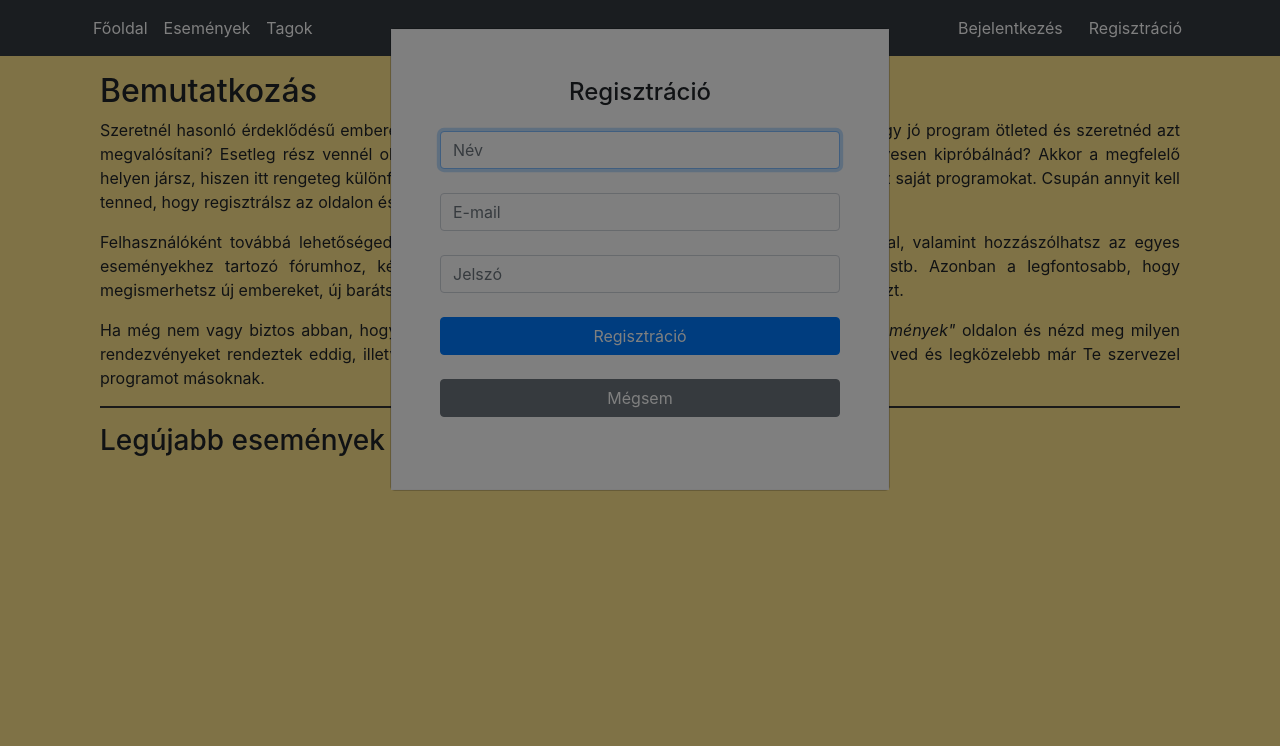
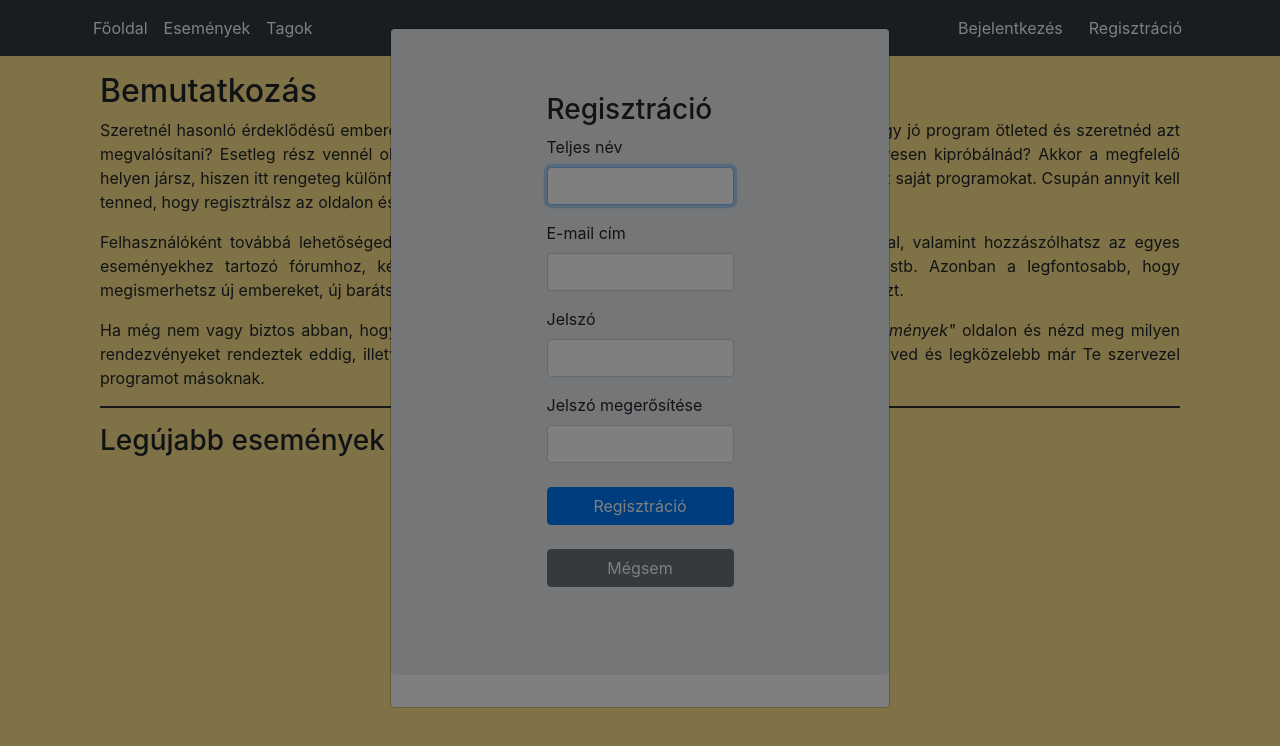
Before and after one commit to gepesz/FrontEnd, an Angular app in the folder eventorganizer/: page /home in a window 1280 px wide. Both pictures are taken after a click on the button "Regisztráció". Shown: the top 746 px of the page. Built offline with nearby package versions, Linux system fonts and the light colour scheme.

Commit message:
registration form validations are working

```diff
--- a/eventorganizer/src/app/app.module.ts
+++ b/eventorganizer/src/app/app.module.ts
@@ -15,6 +15,7 @@ import { ProfileComponent } from './components/profile/profile.component';
 import { NgbModule } from '@ng-bootstrap/ng-bootstrap';
 import { LogInModalComponent } from './components/log-in-modal/log-in-modal.component';
 import { RegistrationModalComponent } from './components/registration-modal/registration-modal.component';
+import { ReactiveFormsModule } from '@angular/forms';
 
 
 @NgModule({
@@ -36,6 +37,7 @@ import { RegistrationModalComponent } from './components/registration-modal/regi
     AppRoutingModule,
     HttpClientModule,
     NgbModule,
+    ReactiveFormsModule
   ],
   entryComponents: [
     LogInModalComponent,
--- /dev/null
+++ b/eventorganizer/src/app/components/_password-validator/must-match.validator.ts
@@ -0,0 +1,18 @@
+import { FormGroup } from '@angular/forms';
+
+export function MustMatch(controlName: string, matchingControlName: string) {
+    return (formGroup: FormGroup) => {
+        const control = formGroup.controls[controlName];
+        const matchingControl = formGroup.controls[matchingControlName];
+
+        if (matchingControl.errors && !matchingControl.errors.mustMatch) {
+            return;
+        }
+
+        if (control.value !== matchingControl.value) {
+            matchingControl.setErrors({ mustMatch: true });
+        } else {
+            matchingControl.setErrors(null);
+        }
+    }
+}
--- a/eventorganizer/src/app/components/log-in-modal/log-in-modal.component.html
+++ b/eventorganizer/src/app/components/log-in-modal/log-in-modal.component.html
@@ -1,4 +1,4 @@
-<form class="text-center border border-light p-5">
+<div class="text-center border border-light p-5">
     <p class="h4 mb-4">Bejelentkezés</p>
     <input type="email" id="email" class="form-control mb-4" placeholder="E-mail">
     <input type="password" id="password" class="form-control mb-4" placeholder="Jelszó">
@@ -9,4 +9,4 @@
     </div>
     <button class="btn btn-primary btn-block my-4" type="submit" routerLink="/user-profile" (click)="close()">Belépés</button>
     <button class="btn btn-secondary btn-block my-4" (click)="close()">Mégsem</button>
-</form>
+</div>
--- a/eventorganizer/src/app/components/registration-modal/registration-modal.component.html
+++ b/eventorganizer/src/app/components/registration-modal/registration-modal.component.html
@@ -1,14 +1,51 @@
-<form class="text-center border border-light p-5">
-    <p class="h4 mb-4">Regisztráció</p>
-    <div class="form-group mb-4">
-        <input type="text" id="userName" class="form-control" placeholder="Név">
+<div class="jumbotron">
+    <div class="container">
+        <div class="row">
+            <div class="col-md-6 offset-md-3">
+                <h3>Regisztráció</h3>
+                <form [formGroup]="registerForm" (ngSubmit)="onSubmit()">
+                    <div class="form-group">
+                        <label>Teljes név</label>
+                        <input type="text" formControlName="name" class="form-control"
+                            [ngClass]="{ 'is-invalid': submitted && f.name.errors }" />
+                        <div *ngIf="submitted && f.name.errors" class="invalid-feedback">
+                            <div *ngIf="f.name.errors.required">Név megadása kötelező</div>
+                        </div>
+                    </div>
+                    <div class="form-group">
+                        <label>E-mail cím</label>
+                        <input type="text" formControlName="email" class="form-control"
+                            [ngClass]="{ 'is-invalid': submitted && f.email.errors }" />
+                        <div *ngIf="submitted && f.email.errors" class="invalid-feedback">
+                            <div *ngIf="f.email.errors.required">E-mail megadása kötelező</div>
+                            <div *ngIf="f.email.errors.email">E-mail cím formátuma nem megfelelő</div>
+                        </div>
+                    </div>
+                    <div class="form-group">
+                        <label>Jelszó</label>
+                        <input type="password" formControlName="password" class="form-control"
+                            [ngClass]="{ 'is-invalid': submitted && f.password.errors }" />
+                        <div *ngIf="submitted && f.password.errors" class="invalid-feedback">
+                            <div *ngIf="f.password.errors.required">Jelszó megadása kötelező</div>
+                            <div *ngIf="f.password.errors.minlength">A jelszónak legalább 6 karakternek kell lennie
+                            </div>
+                        </div>
+                    </div>
+                    <div class="form-group">
+                        <label>Jelszó megerősítése</label>
+                        <input type="password" formControlName="confirmPassword" class="form-control"
+                            [ngClass]="{ 'is-invalid': submitted && f.confirmPassword.errors }" />
+                        <div *ngIf="submitted && f.confirmPassword.errors" class="invalid-feedback">
+                            <div *ngIf="f.confirmPassword.errors.required">Jelszó megerősítése kötelező</div>
+                            <div *ngIf="f.confirmPassword.errors.mustMatch">Jelszó nem egyezik</div>
+                        </div>
+                    </div>
+                    <div>
+                        <button class="btn btn-primary btn-block my-4">Regisztráció</button>
+                        <button class="btn btn-secondary btn-block my-4" (click)='close()'>Mégsem</button>
+                    </div>
+                </form>
+            </div>
+        </div>
     </div>
-    <div class="form-group">
-        <input type="email" id="userEmail" class="form-control mb-4" placeholder="E-mail" >
-    </div>
-    <div class="form-group">
-        <input type="password" id="userPassword" class="form-control" placeholder="Jelszó">
-    </div>
-    <button class="btn btn-primary my-4 btn-block" type="submit" (click)="registration()">Regisztráció</button>
-    <button class="btn btn-secondary my-4 btn-block" (click)="close()">Mégsem</button>
-</form>
+</div>
--- a/eventorganizer/src/app/components/registration-modal/registration-modal.component.ts
+++ b/eventorganizer/src/app/components/registration-modal/registration-modal.component.ts
@@ -1,5 +1,7 @@
 import { Component, OnInit } from '@angular/core';
 import { NgbActiveModal } from '@ng-bootstrap/ng-bootstrap';
+import { FormGroup, FormBuilder, Validators } from '@angular/forms';
+import { MustMatch } from '../_password-validator/must-match.validator';
 
 @Component({
   selector: 'app-registration-modal',
@@ -8,13 +10,30 @@ import { NgbActiveModal } from '@ng-bootstrap/ng-bootstrap';
 })
 export class RegistrationModalComponent implements OnInit {
 
-  constructor(public activeModal: NgbActiveModal) { }
+  registerForm: FormGroup;
+  submitted = false;
+
+  constructor(private formBuilder: FormBuilder, public activeModal: NgbActiveModal) { }
 
   ngOnInit() {
+    this.registerForm = this.formBuilder.group({
+      name: ['', Validators.required],
+      email: ['', [Validators.required, Validators.email]],
+      password: ['', [Validators.required, Validators.minLength(6)]],
+      confirmPassword: ['', Validators.required]
+    }, {
+      validator: MustMatch('password', 'confirmPassword')
+    });
   }
 
-  registration() {
+  get f() { return this.registerForm.controls; }
 
+  onSubmit() {
+    this.submitted = true;
+    if (this.registerForm.invalid) {
+      return;
+    }
+    alert('Sikeres regisztráció!')
   }
 
   close() {
```
